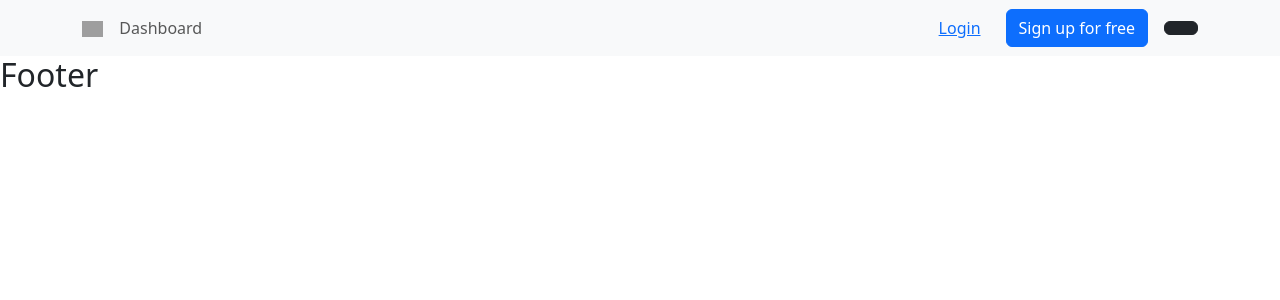
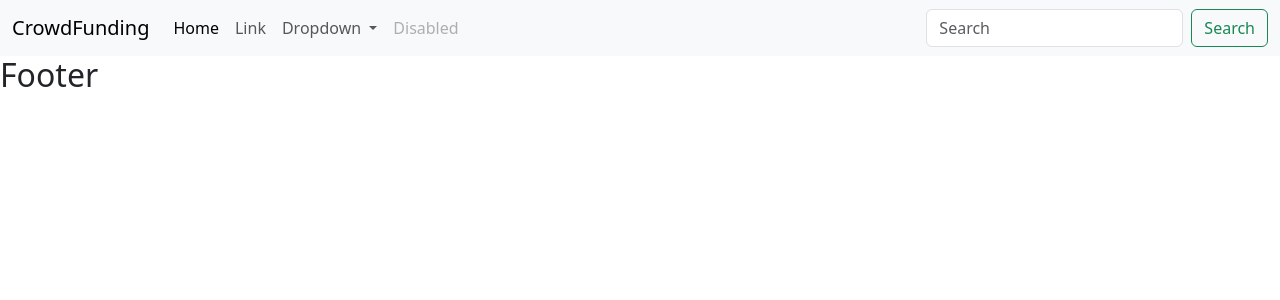
Before and after one commit to Al-Mamuun/CrowdFunding, a Django app: template templates/base.html in a window 1280 px wide. Shown: the top 300 px of the page. Run offline with Django 5.2, Linux system fonts and the light colour scheme; the template is opened without the code that fills it, so the values that code supplies are empty; some libraries are stand-ins or nearby versions; grey boxes are pictures that could not be loaded.

Commit message:
new update

```diff
--- a/templates/navbar.html
+++ b/templates/navbar.html
@@ -1,41 +1,51 @@
+<!DOCTYPE html>
+<html lang="en">
+<head>
+    <meta charset="UTF-8">
+    <meta name="viewport" content="width=device-width, initial-scale=1.0">
+    <title>Document</title>
 
-<nav class="navbar navbar-expand-lg navbar-light bg-body-tertiary">
-    <!-- Container wrapper -->
-    <div class="container">
-        <!-- Navbar brand -->
-        <a class="navbar-brand me-2" href="https://mdbgo.com/">
-            <img src="https://mdbcdn.b-cdn.net/img/logo/mdb-transaprent-noshadows.webp" height="16" alt="MDB Logo"
-                loading="lazy" style="margin-top: -1px;" />
-        </a>
-
-        <!-- Toggle button -->
-        <button data-mdb-collapse-init class="navbar-toggler" type="button" data-mdb-target="#navbarButtonsExample"
-            aria-controls="navbarButtonsExample" aria-expanded="false" aria-label="Toggle navigation">
-            <i class="fas fa-bars"></i>
+</head>
+<body>
+    <nav class="navbar navbar-expand-lg bg-body-tertiary">
+        <div class="container-fluid">
+            <a class="navbar-brand" href="#">CrowdFunding</a>
+            <button class="navbar-toggler" type="button" data-bs-toggle="collapse" data-bs-target="#navbarSupportedContent"
+                aria-controls="navbarSupportedContent" aria-expanded="false" aria-label="Toggle navigation">
+                <span class="navbar-toggler-icon"></span>
             </button>
-
-        <!-- Collapsible wrapper -->
-        <div class="collapse navbar-collapse" id="navbarButtonsExample">
-            <!-- Left links -->
+            <div class="collapse navbar-collapse" id="navbarSupportedContent">
                 <ul class="navbar-nav me-auto mb-2 mb-lg-0">
                     <li class="nav-item">
-                    <a class="nav-link" href="#">Dashboard</a>
+                        <a class="nav-link active" aria-current="page" href="#">Home</a>
+                    </li>
+                    <li class="nav-item">
+                        <a class="nav-link" href="#">Link</a>
+                    </li>
+                    <li class="nav-item dropdown">
+                        <a class="nav-link dropdown-toggle" href="#" role="button" data-bs-toggle="dropdown"
+                            aria-expanded="false">
+                            Dropdown
+                        </a>
+                        <ul class="dropdown-menu">
+                            <li><a class="dropdown-item" href="#">Action</a></li>
+                            <li><a class="dropdown-item" href="#">Another action</a></li>
+                            <li>
+                                <hr class="dropdown-divider">
+                            </li>
+                            <li><a class="dropdown-item" href="#">Something else here</a></li>
+                        </ul>
+                    </li>
+                    <li class="nav-item">
+                        <a class="nav-link disabled" aria-disabled="true">Disabled</a>
                     </li>
                 </ul>
-            <!-- Left links -->
-
-            <div class="d-flex align-items-center">
-                <button data-mdb-ripple-init type="button" class="btn btn-link px-3 me-2">
-                    Login
-                </button>
-                <button data-mdb-ripple-init type="button" class="btn btn-primary me-3">
-                    Sign up for free
-                </button>
-                <a data-mdb-ripple-init class="btn btn-dark px-3" href="https://github.com/mdbootstrap/mdb-ui-kit"
-                    role="button"><i class="fab fa-github"></i></a>
+                <form class="d-flex" role="search">
+                    <input class="form-control me-2" type="search" placeholder="Search" aria-label="Search">
+                    <button class="btn btn-outline-success" type="submit">Search</button>
+                </form>
             </div>
         </div>
-        <!-- Collapsible wrapper -->
-    </div>
-    <!-- Container wrapper -->
     </nav>
+</body>
+</html>
```
Also changed, not shown: templates/home/home.html (+13 -1 lines), templates/style.css (added, +142 -0 lines). Lines whose indentation alone changed are shown as unchanged.
